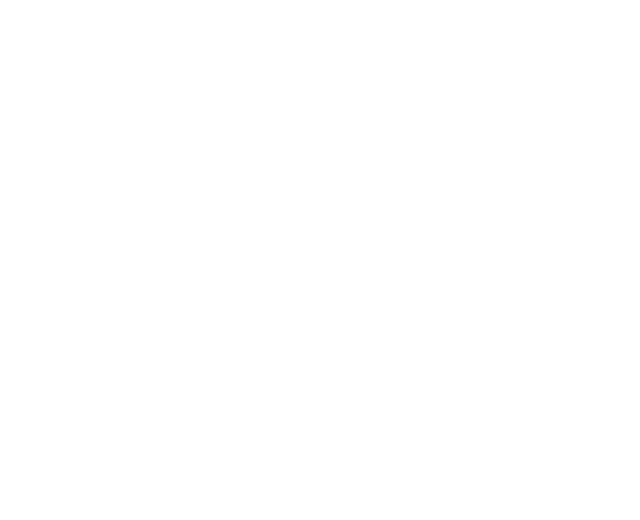
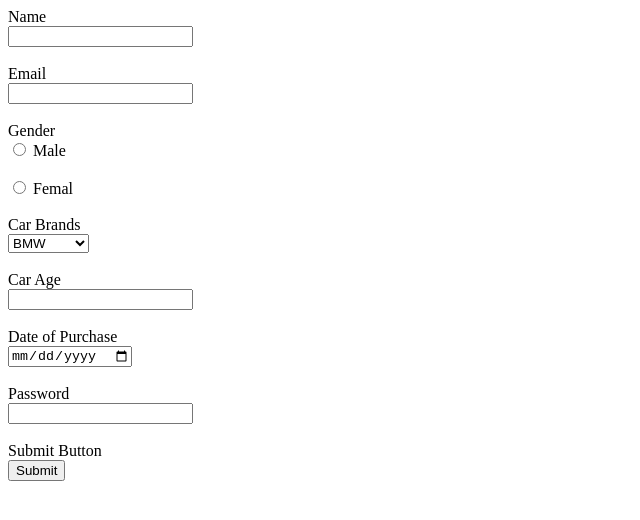
Before and after one commit to acciojob/car-insurance-form-nithyanandham9705, a website: page main.html in a window 1280 px wide. Shown: the whole page, without its empty margins (0-640 px from the left). Drawn offline with Linux system fonts and the light colour scheme.

Commit message:
created a submission

```diff
--- a/main.html
+++ b/main.html
@@ -10,6 +10,30 @@
 	<!-- the entire body must be written by student -->
     <script type="text/javascript" src="./script.js">
 </script>
+	<from>
+		<label for="name">Name</label><br>
+		<input type="text" name="name" id="name" required><br><br>
+		<label for="email">Email</label><br>
+		<input type="email" id="email" name="email" required><br><br>
+		<label for="gender">Gender</label><br>
+		<input type="radio"  name="gender" required> Male<br><br>
+		<input type="radio"  name="gender" required> Femal<br><br>
+		<label for="brand">Car Brands</label><br>
+		<select id ="car" name="brand">
+			<option>BMW</option>
+			<option>Audio</option>
+			<option>Mercedez</option>
+		</select><br><br>
+		<label for="age">Car Age</label><br>
+		<input type="number" id="carage" name="age" required><br><br>
+		<label for="date">Date of Purchase</label><br>
+		<input type="date" id="dop" name="date" required><br><br>
+		<label for="Passwd">Password</label><br>
+		<input type="password" id="password" name="Passwd" required><br><br>
+		<label for="button">Submit Button</label><br>
+		<input type="submit">
+
+	</from>
 
 </body>
 
```
